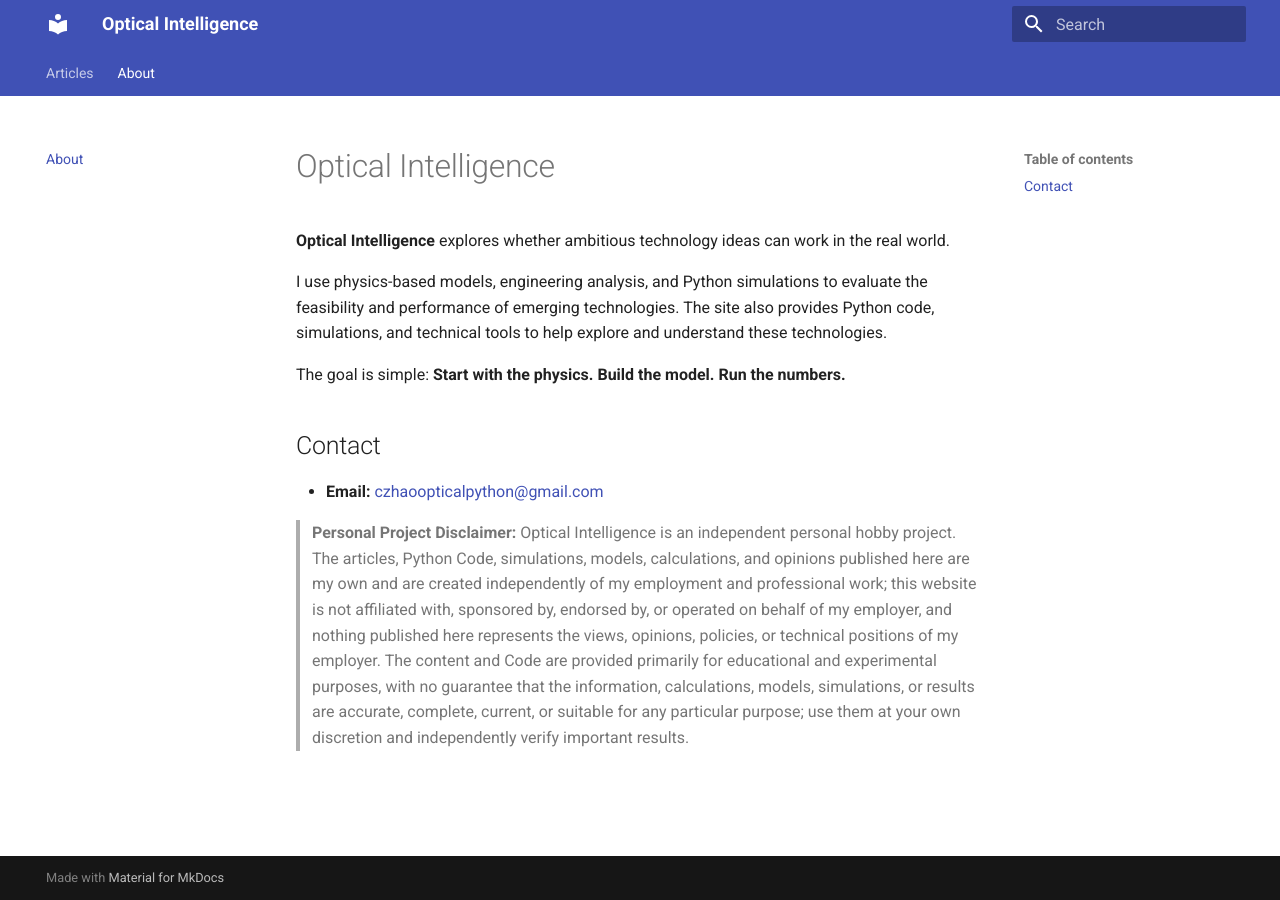
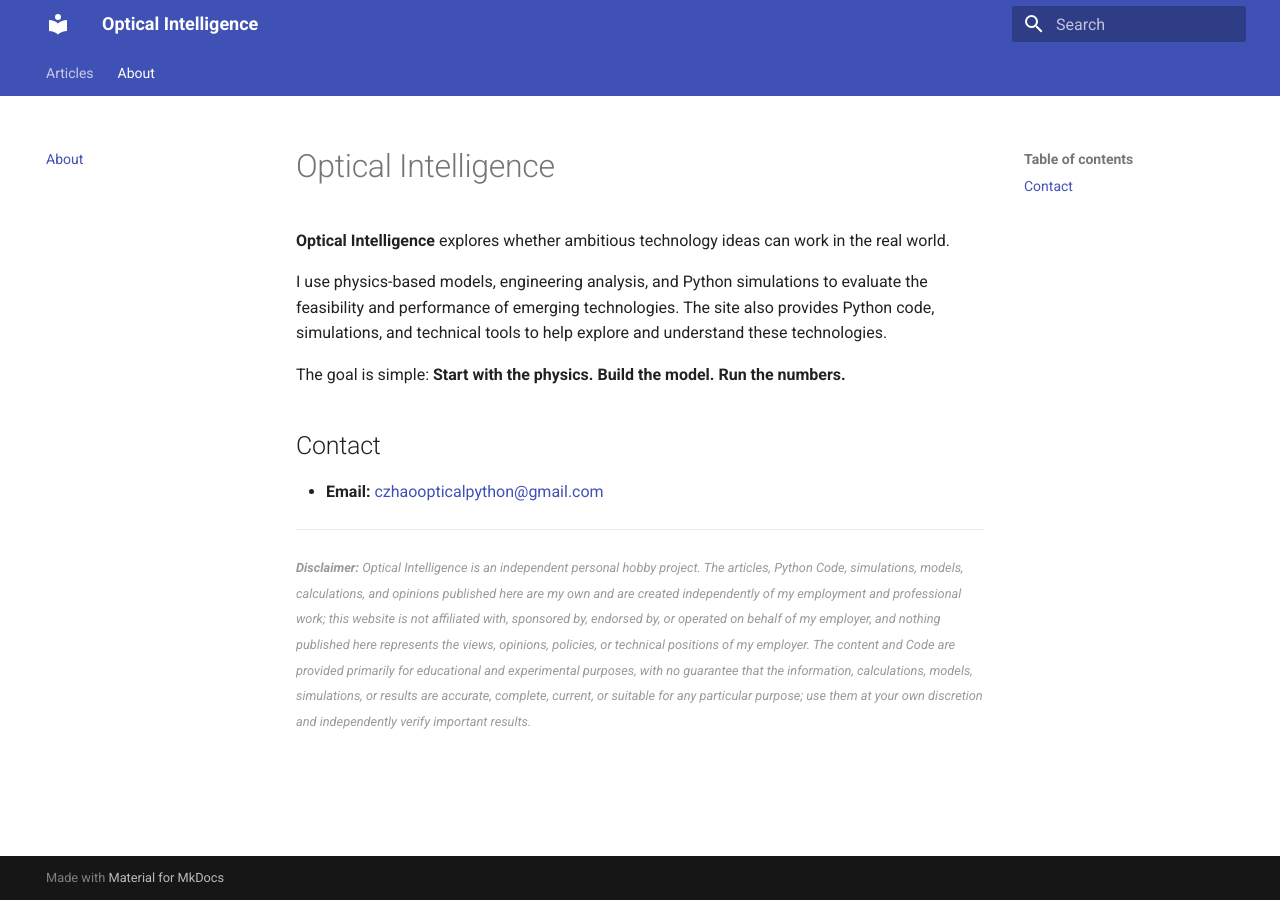
Before and after one commit to Optical-Intelligence/home, an MkDocs documentation site: the page built from docs/index.md, in a window 1280 px wide. Built offline with MkDocs 1.6.1 and Material for MkDocs 9.7.7, drawn with Linux system fonts in a browser that asks for light colours.

Commit message:
added disclaimer to each page

```diff
--- a/docs/index.md
+++ b/docs/index.md
@@ -10,4 +10,8 @@
 
 * **Email:** [czhaoopticalpython@gmail.com](mailto:czhaoopticalpython@gmail.com)
 
->**Personal Project Disclaimer:** Optical Intelligence is an independent personal hobby project. The articles, Python Code, simulations, models, calculations, and opinions published here are my own and are created independently of my employment and professional work; this website is not affiliated with, sponsored by, endorsed by, or operated on behalf of my employer, and nothing published here represents the views, opinions, policies, or technical positions of my employer. The content and Code are provided primarily for educational and experimental purposes, with no guarantee that the information, calculations, models, simulations, or results are accurate, complete, current, or suitable for any particular purpose; use them at your own discretion and independently verify important results.
+---
+
+<small style="color: #777;">
+***Disclaimer:** Optical Intelligence is an independent personal hobby project. The articles, Python Code, simulations, models, calculations, and opinions published here are my own and are created independently of my employment and professional work; this website is not affiliated with, sponsored by, endorsed by, or operated on behalf of my employer, and nothing published here represents the views, opinions, policies, or technical positions of my employer. The content and Code are provided primarily for educational and experimental purposes, with no guarantee that the information, calculations, models, simulations, or results are accurate, complete, current, or suitable for any particular purpose; use them at your own discretion and independently verify important results.*
+</small>
```
Also changed, not shown: docs/blog/posts/blog001-reflect-orbital-mirros-SSO.md (+6 -0 lines), docs/blog/posts/blog002-detailed-calculation.md (+6 -0 lines).
